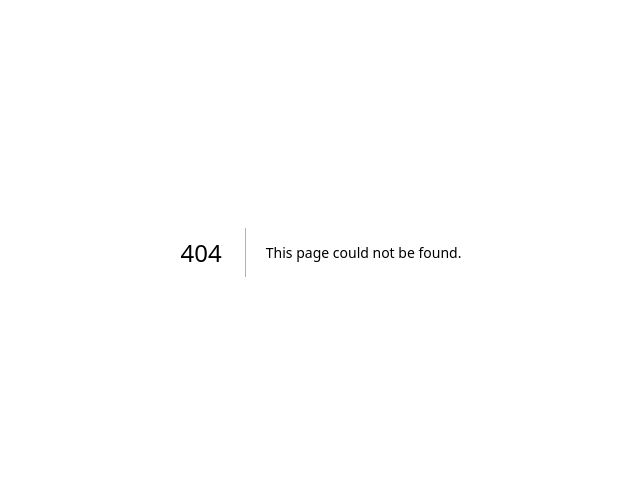
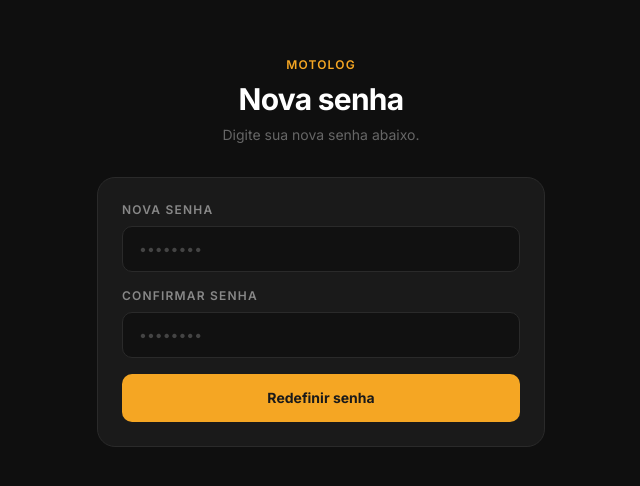
Before and after one commit to anaflgg/motolog-delivery-management, a Next.js app: page /reset-password in a window 1280 px wide. Before the commit this address had no page. Shown: the part 148-634 px from the top of the page, without its empty margins (319-959 px from the left). Built offline with nearby package versions, Linux system fonts and the light colour scheme.

Commit message:
feat: add functionality to change password with confirmation via user email

```diff
--- /dev/null
+++ b/app/esqueceu-senha/page.tsx
@@ -0,0 +1,79 @@
+'use client'
+
+import { useState } from 'react'
+import { useRouter } from 'next/navigation'
+import { createClient } from '@/lib/supabase'
+
+export default function EsqueceuSenhaPage() {
+  const router = useRouter()
+  const [email, setEmail] = useState('')
+  const [enviado, setEnviado] = useState(false)
+  const [loading, setLoading] = useState(false)
+  const [erro, setErro] = useState('')
+
+  async function handleEnviar() {
+    if (!email.trim()) { setErro('Informe seu email.'); return }
+    setErro('')
+    setLoading(true)
+    const supabase = createClient()
+    const { error } = await supabase.auth.resetPasswordForEmail(email, {
+      redirectTo: `${window.location.origin}/reset-password`,
+    })
+    if (error) { setErro('Erro ao enviar email. Tente novamente.'); setLoading(false); return }
+    setEnviado(true)
+    setLoading(false)
+  }
+
+  return (
+    <main className="min-h-screen flex flex-col items-center justify-center bg-[#0f0f0f] px-4">
+      <div className="w-full max-w-md">
+        <div className="text-center mb-8">
+          <p className="text-[#F5A623] text-xs font-semibold tracking-widest uppercase mb-2">MotoLog</p>
+          <h1 className="text-white text-3xl font-bold tracking-tight">Esqueceu a senha?</h1>
+          <p className="text-[#666] text-sm mt-2">Sem problema, a gente resolve.</p>
+        </div>
+
+        <div className="bg-[#1a1a1a] rounded-2xl border border-[#2a2a2a] p-6">
+          {enviado ? (
+            <div className="text-center flex flex-col gap-4">
+              <div className="w-12 h-12 rounded-full bg-[#1a2a1a] flex items-center justify-center mx-auto">
+                <svg width="24" height="24" viewBox="0 0 24 24" fill="none" stroke="#4ade80" strokeWidth="2" strokeLinecap="round" strokeLinejoin="round">
+                  <path d="M20 6L9 17l-5-5"/>
+                </svg>
+              </div>
+              <p className="text-white font-semibold">Email enviado!</p>
+              <p className="text-[#666] text-sm">Verifique sua caixa de entrada e clique no link para redefinir sua senha.</p>
+              <button onClick={() => router.push('/login')} className="text-[#F5A623] text-sm hover:underline">
+                Voltar ao login
+              </button>
+            </div>
+          ) : (
+            <div className="flex flex-col gap-4">
+              <div className="flex flex-col gap-1">
+                <label className="text-[#888] text-xs font-semibold tracking-widest uppercase mb-1">Email</label>
+                <input
+                  type="email"
+                  placeholder="seu@email.com"
+                  value={email}
+                  onChange={e => setEmail(e.target.value)}
+                  className="bg-[#111] border border-[#2a2a2a] rounded-lg px-4 py-3 text-white text-sm placeholder-[#444] focus:outline-none focus:border-[#F5A623] transition-colors"
+                />
+              </div>
+              {erro && <p className="text-red-400 text-sm">{erro}</p>}
+              <button
+                onClick={handleEnviar}
+                disabled={loading}
+                className="w-full bg-[#F5A623] hover:bg-[#e09b1a] text-[#1a1a1a] font-bold py-3.5 rounded-lg text-sm transition-colors disabled:opacity-60"
+              >
+                {loading ? 'Enviando...' : 'Enviar link de redefinição'}
+              </button>
+              <button onClick={() => router.push('/login')} className="text-[#666] text-sm hover:text-white transition-colors text-center">
+                Voltar ao login
+              </button>
+            </div>
+          )}
+        </div>
+      </div>
+    </main>
+  )
+}
--- a/app/login/page.tsx
+++ b/app/login/page.tsx
@@ -154,9 +154,9 @@ export default function LoginPage() {
 
             {tab === 'login' && (
               <div className="text-right -mt-2">
-                <span className="text-[#F5A623] text-sm cursor-pointer hover:underline">
+                <button onClick={() => router.push('/esqueceu-senha')} className="text-[#F5A623] text-sm cursor-pointer hover:underline">
                   Esqueceu a senha?
-                </span>
+                </button>
               </div>
             )}
 
--- /dev/null
+++ b/app/reset-password/page.tsx
@@ -0,0 +1,84 @@
+'use client'
+
+import { useState } from 'react'
+import { useRouter } from 'next/navigation'
+import { createClient } from '@/lib/supabase'
+
+export default function ResetPasswordPage() {
+  const router = useRouter()
+  const [senha, setSenha] = useState('')
+  const [confirmar, setConfirmar] = useState('')
+  const [loading, setLoading] = useState(false)
+  const [erro, setErro] = useState('')
+  const [sucesso, setSucesso] = useState(false)
+
+  async function handleRedefinir() {
+    if (senha.length < 6) { setErro('A senha deve ter pelo menos 6 caracteres.'); return }
+    if (senha !== confirmar) { setErro('As senhas não coincidem.'); return }
+    setErro('')
+    setLoading(true)
+    const supabase = createClient()
+    const { error } = await supabase.auth.updateUser({ password: senha })
+    if (error) { setErro('Erro ao redefinir senha. Tente novamente.'); setLoading(false); return }
+    setSucesso(true)
+    setLoading(false)
+    setTimeout(() => router.push('/login'), 2000)
+  }
+
+  return (
+    <main className="min-h-screen flex flex-col items-center justify-center bg-[#0f0f0f] px-4">
+      <div className="w-full max-w-md">
+        <div className="text-center mb-8">
+          <p className="text-[#F5A623] text-xs font-semibold tracking-widest uppercase mb-2">MotoLog</p>
+          <h1 className="text-white text-3xl font-bold tracking-tight">Nova senha</h1>
+          <p className="text-[#666] text-sm mt-2">Digite sua nova senha abaixo.</p>
+        </div>
+
+        <div className="bg-[#1a1a1a] rounded-2xl border border-[#2a2a2a] p-6 flex flex-col gap-4">
+          {sucesso ? (
+            <div className="text-center flex flex-col gap-4">
+              <div className="w-12 h-12 rounded-full bg-[#1a2a1a] flex items-center justify-center mx-auto">
+                <svg width="24" height="24" viewBox="0 0 24 24" fill="none" stroke="#4ade80" strokeWidth="2" strokeLinecap="round" strokeLinejoin="round">
+                  <path d="M20 6L9 17l-5-5"/>
+                </svg>
+              </div>
+              <p className="text-white font-semibold">Senha redefinida!</p>
+              <p className="text-[#666] text-sm">Redirecionando para o login...</p>
+            </div>
+          ) : (
+            <>
+              <div className="flex flex-col gap-1">
+                <label className="text-[#888] text-xs font-semibold tracking-widest uppercase mb-1">Nova senha</label>
+                <input
+                  type="password"
+                  placeholder="••••••••"
+                  value={senha}
+                  onChange={e => setSenha(e.target.value)}
+                  className="bg-[#111] border border-[#2a2a2a] rounded-lg px-4 py-3 text-white text-sm placeholder-[#444] focus:outline-none focus:border-[#F5A623] transition-colors"
+                />
+              </div>
+              <div className="flex flex-col gap-1">
+                <label className="text-[#888] text-xs font-semibold tracking-widest uppercase mb-1">Confirmar senha</label>
+                <input
+                  type="password"
+                  placeholder="••••••••"
+                  value={confirmar}
+                  onChange={e => setConfirmar(e.target.value)}
+                  className="bg-[#111] border border-[#2a2a2a] rounded-lg px-4 py-3 text-white text-sm placeholder-[#444] focus:outline-none focus:border-[#F5A623] transition-colors"
+                />
+              </div>
+              {erro && <p className="text-red-400 text-sm">{erro}</p>}
+              <button
+                onClick={handleRedefinir}
+                disabled={loading}
+                className="w-full bg-[#F5A623] hover:bg-[#e09b1a] text-[#1a1a1a] font-bold py-3.5 rounded-lg text-sm transition-colors disabled:opacity-60"
+              >
+                {loading ? 'Salvando...' : 'Redefinir senha'}
+              </button>
+            </>
+          )}
+        </div>
+      </div>
+    </main>
+  )
+}
```
